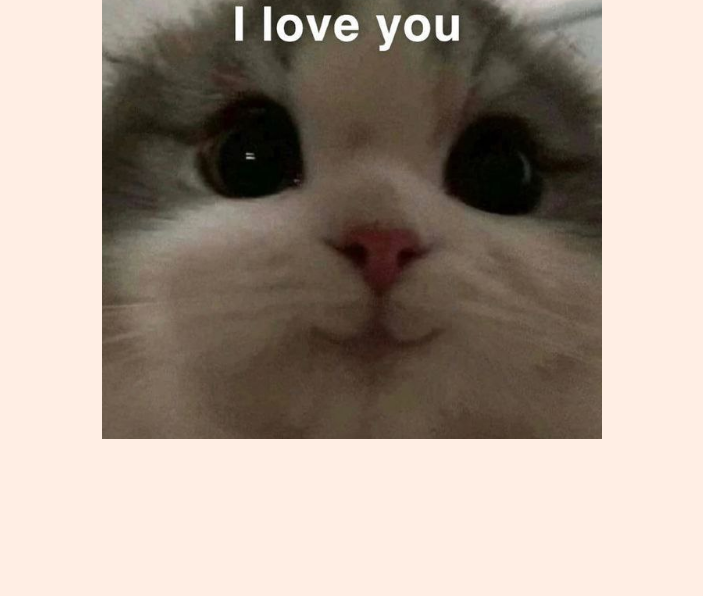
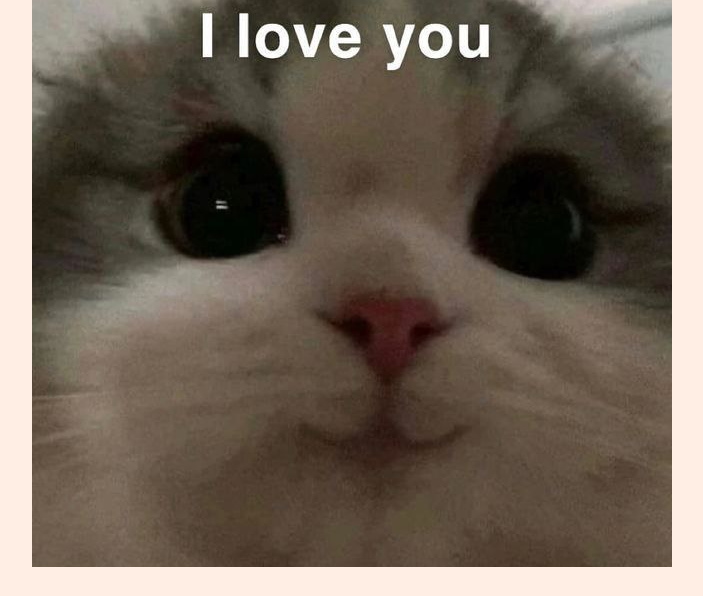
Before and after one commit to VolodymyrFurier/VolodymyrFurier.github.io, a plain HTML site: page yespage/yespage.html in a window 1280 px wide. Shown: the part 285-881 px from the top of the page, without its empty margins (288-991 px from the left). Before the commit the page ends 800 px from the top, so only its background shows below. Drawn offline with Linux system fonts and the light colour scheme.

Commit message:
Update yespage.css

```diff
--- a/yespage/yespage.css
+++ b/yespage/yespage.css
@@ -8,8 +8,8 @@ body {
 }
 
 img {
-    width: 500px;
-    height: auto;
+    width: auto;
+    height: 50%;
   }
 
 
```
